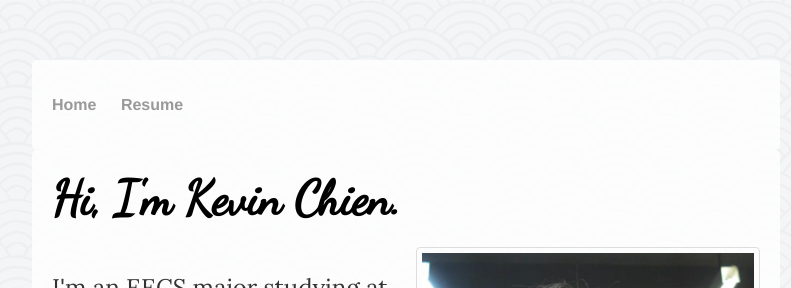
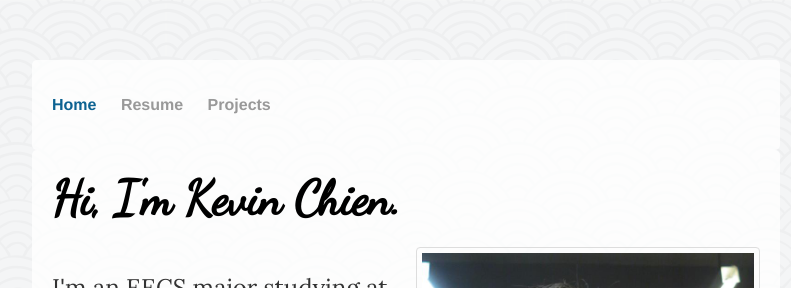
Before and after one commit to kev-chien/kev-chien.github.io, a Jekyll site: the page built from index.html, in a window 1280 px wide. Shown: the top 288 px of the page, without its empty margins (234-1025 px from the left). Built offline with Jekyll 4.4.1, drawn with Linux system fonts in a browser that asks for light colours; nearby versions of some CDN libraries.

Commit message:
Added nav coloring and indexing, yet to fill in projects page

```diff
--- a/_layouts/default.html
+++ b/_layouts/default.html
@@ -2,17 +2,21 @@
 <html>
 	<head>
 		<title>{{ page.title }}</title>
+		<!-- link to fonts -->
 		<link href="https://fonts.googleapis.com/css?family=Lora|Dancing+Script" rel="stylesheet">
 		<script src="https://use.fontawesome.com/491249e10d.js"></script>
 		<!-- link to main stylesheet -->
 		<link rel="stylesheet" type="text/css" href="/css/main.css">
+		<!-- link to animate.css -->
+		<link rel="stylesheet" href="https://cdnjs.cloudflare.com/ajax/libs/animate.css/3.5.2/animate.min.css">
 	</head>
 	<body>
 		<div class="container">
 			<nav>
 	  		<ul>
-	    		<li><a href="/">Home</a></li>
-	        <li><a href="/kevin_chien_resume.pdf">Resume</a></li>
+	    		<li id="home"><a href="/">Home</a></li>
+	        <li id="resume"><a href="/kevin_chien_resume.pdf">Resume</a></li>
+		    	<li id="projects"><a href="/projects">Projects</a></li>
 	  		</ul>
 			</nav>
 		</div>
@@ -33,4 +37,8 @@
   </body>
   <!-- for mobile responsiveness -->
   <meta name="viewport" content="width=device-width, initial-scale=1.0">
+	<!-- for indexing nav bar -->
+	<script type="text/javascript">
+	  document.getElementById("{{ page.id }}").className += "index";
+	</script>
 </html>
--- a/css/main.css
+++ b/css/main.css
@@ -19,6 +19,12 @@ nav ul, footer ul {
 nav ul li, footer ul li {
   display: inline;
   margin-right: 20px;
+}
+ul .index a {
+  color: #0C6291;
+}
+nav ul li:hover a, footer ul li:hover a {
+  color: #0C6291;
 }
 a {
   text-decoration: none;
--- a/index.html
+++ b/index.html
@@ -1,6 +1,7 @@
 ---
 layout: default
 title: Kevin Chien - Home
+id: home
 ---
 <div class="row">
 	<div class="col-12 col-m-12">
--- /dev/null
+++ b/projects/index.html
@@ -0,0 +1,5 @@
+---
+layout: default
+title: Kevin Chien - Home
+id: projects
+---
```
